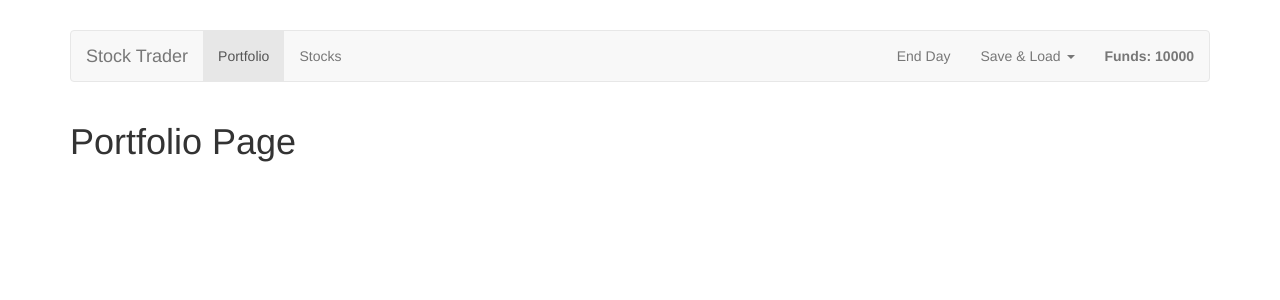
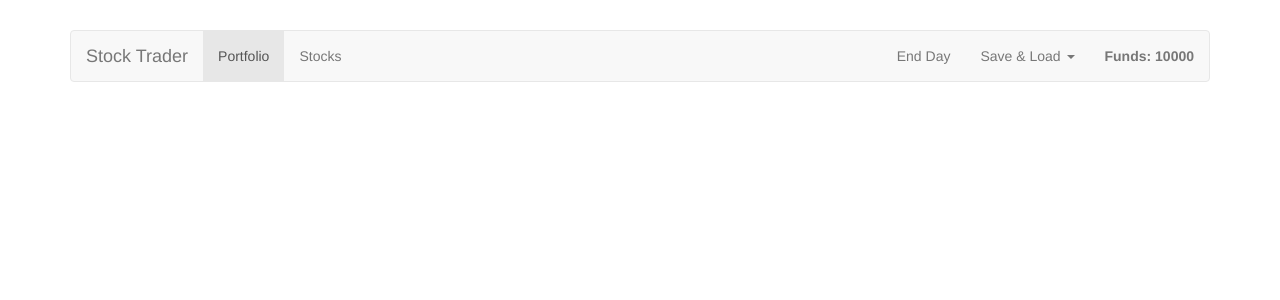
Before and after one commit to devmobin/stock-trader, a Vue app: page /portfolio in a window 1280 px wide. Shown: the top 300 px of the page. Built offline with nearby package versions, Linux system fonts and the light colour scheme.

Commit message:
show list of stocks we have

```diff
--- a/src/views/Portfolio.vue
+++ b/src/views/Portfolio.vue
@@ -1,9 +1,23 @@
 <template>
-  <h1>Portfolio Page</h1>
+  <div>
+    <Stock v-for="stock in stocks" :key="stock.id"></Stock>
+  </div>
 </template>
 
 <script>
-export default {};
+import { mapGetters } from "vuex";
+import Stock from "../components/Portfolio/Stock";
+
+export default {
+  computed: {
+    ...mapGetters({
+      stocks: "stocksProtfolio"
+    })
+  },
+  components: {
+    Stock
+  }
+};
 </script>
 
 <style></style>
```
